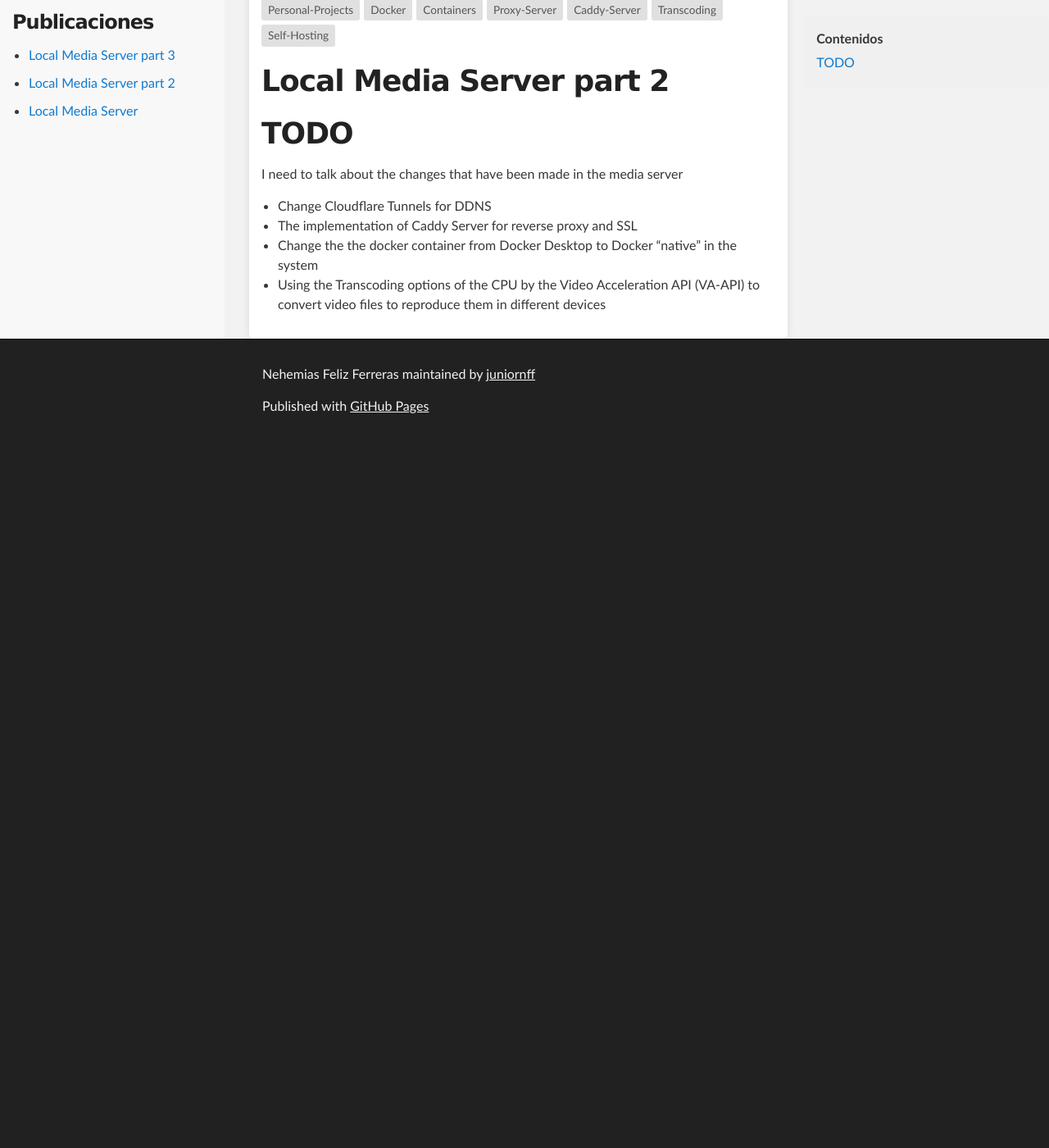
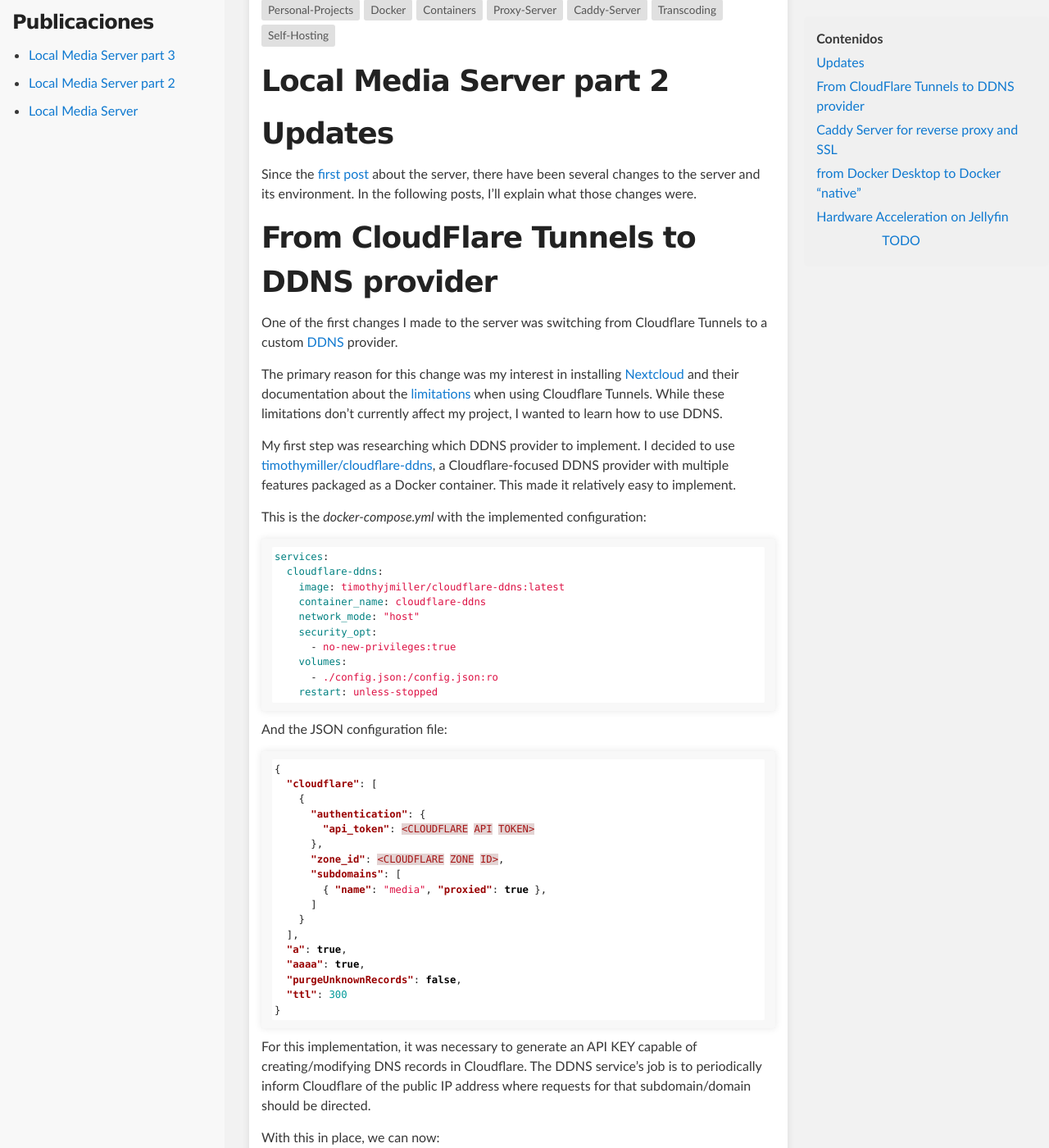
Before and after one commit to juniornff/juniornff.github.io, a Jekyll site: the page built from _posts/2025-08-13-local-media-server-2.md, in a window 1280 px wide and 1400 px high, scrolled down 270 px. Shown: the whole window at 82% size. Built offline with Jekyll 4.4.1, drawn with Linux system fonts in a browser that asks for light colours; before the commit the page ends 900 px from its top, so only the background shows below that; some of the changed text lies outside the part shown.

Commit message:
writting the 2nd post (partialy)

````diff
--- a/_posts/2025-08-13-local-media-server-2.md
+++ b/_posts/2025-08-13-local-media-server-2.md
@@ -6,10 +6,74 @@ categories: Personal-Projects Docker Containers Proxy-Server Caddy-Server Transc
 permalink: /posts/local-media-server-2
 ---
 
-# TODO
+# Updates
 
+Since the [first post](/posts/local-media-server) about the server, there have been several changes to the server and its environment. In the following posts, I'll explain what those changes were.
+
+# From CloudFlare Tunnels to DDNS provider
+
+One of the first changes I made to the server was switching from Cloudflare Tunnels to a custom [DDNS](https://en.wikipedia.org/wiki/Dynamic_DNS) provider.
+
+The primary reason for this change was my interest in installing [Nextcloud](https://nextcloud.com/) and their documentation about the [limitations](https://github.com/nextcloud/all-in-one?tab=readme-ov-file#notes-on-cloudflare-proxytunnel) when using Cloudflare Tunnels. While these limitations don't currently affect my project, I wanted to learn how to use DDNS.
+
+My first step was researching which DDNS provider to implement. I decided to use [timothymiller/cloudflare-ddns](https://github.com/timothymiller/cloudflare-ddns), a Cloudflare-focused DDNS provider with multiple features packaged as a Docker container. This made it relatively easy to implement.
+
+This is the *docker-compose.yml* with the implemented configuration:
+
+```yaml
+services:
+  cloudflare-ddns:
+    image: timothyjmiller/cloudflare-ddns:latest
+    container_name: cloudflare-ddns
+    network_mode: "host"
+    security_opt:
+      - no-new-privileges:true
+    volumes:
+      - ./config.json:/config.json:ro
+    restart: unless-stopped
+```
+
+And the JSON configuration file:
+
+```json
+{
+  "cloudflare": [
+    {
+      "authentication": {
+        "api_token": <CLOUDFLARE API TOKEN>
+      },
+      "zone_id": <CLOUDFLARE ZONE ID>,
+      "subdomains": [
+        { "name": "media", "proxied": true },
+      ]
+    }
+  ],
+  "a": true,
+  "aaaa": true,
+  "purgeUnknownRecords": false,
+  "ttl": 300
+}
+```
+
+For this implementation, it was necessary to generate an API KEY capable of creating/modifying DNS records in Cloudflare. The DDNS service's job is to periodically inform Cloudflare of the public IP address where requests for that subdomain/domain should be directed.
+
+With this in place, we can now:
+* Stop the Cloudflare Tunnels container
+* Delete the DNS records created by the tunnel
+* Start the cloudflare-ddns container to generate/modify DNS records in Cloudflare
+
+![CloudDnsRecords](/assets/images/posts/localmediaserver2/CloudflareDnsRecords.PNG)
+
+We can observe that in this implementation, there's mention of proxy redirection. Since we're no longer using Cloudflare Tunnels, we must implement our own reverse proxy to handle requests to different subdomains (in this case, for the Jellyfin server). For this purpose, along with cloudflare-ddns, we implemented Caddy Server.
+
+# Caddy Server for reverse proxy and SSL
+
+# from Docker Desktop to Docker "native"
+
+# Hardware Acceleration on Jellyfin
+
+###### TODO
 I need to talk about the changes that have been made in the media server
-* Change Cloudflare Tunnels for DDNS
 * The implementation of Caddy Server for reverse proxy and SSL
 * Change the the docker container from Docker Desktop to Docker "native" in the system
 * Using the Transcoding options of the CPU by the Video Acceleration API (VA-API) to convert video files to reproduce them in different devices
````
Also changed, not shown: _posts/2025-02-18-local-media-server.md (+2 -0 lines), assets/images/posts/localmediaserver2/CloudflareDnsRecords.PNG (added).
